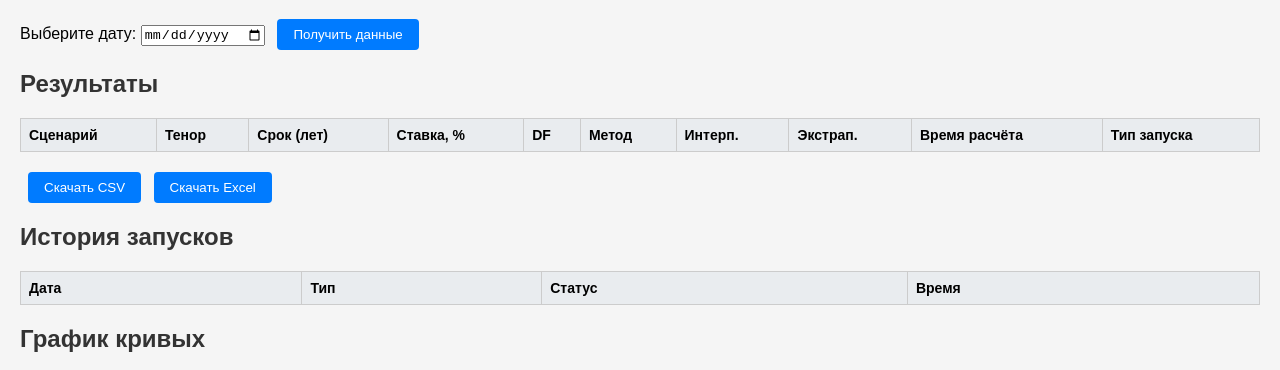
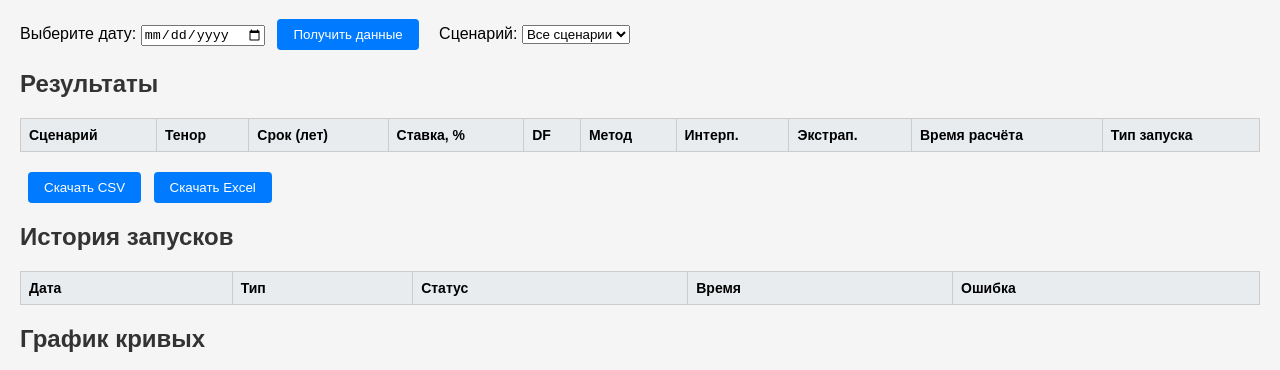
Before and after one commit to OikonoMike/economic-capital-curve-module, a plain HTML site: page frontend/index.html in a window 1280 px wide. Shown: the part 61-431 px from the top of the page. Drawn offline with nearby package versions, Linux system fonts and the light colour scheme; no server answers.

Commit message:
Update index.html

```diff
--- a/frontend/index.html
+++ b/frontend/index.html
@@ -2,7 +2,7 @@
 <html lang="ru">
 <head>
     <meta charset="UTF-8">
-    <title>Кривые — простой сайт</title>
+    <title>Кривые</title>
     <link rel="stylesheet" href="style.css">
     <script src="https://cdn.jsdelivr.net/npm/chart.js"></script>
     <script src="https://cdn.jsdelivr.net/npm/xlsx@0.18.5/dist/xlsx.full.min.js"></script>
@@ -14,6 +14,11 @@
         <label for="dateInput">Выберите дату:</label>
         <input type="date" id="dateInput">
         <button id="loadBtn">Получить данные</button>
+
+        <label for="scenarioSelect" style="margin-left: 16px;">Сценарий:</label>
+        <select id="scenarioSelect">
+            <option value="all">Все сценарии</option>
+        </select>
     </div>
 
     <div id="message" class="message"></div>
@@ -50,6 +55,7 @@
                 <th>Тип</th>
                 <th>Статус</th>
                 <th>Время</th>
+                <th>Ошибка</th>
             </tr>
         </thead>
         <tbody></tbody>
```
Lines whose indentation alone changed are shown as unchanged.
